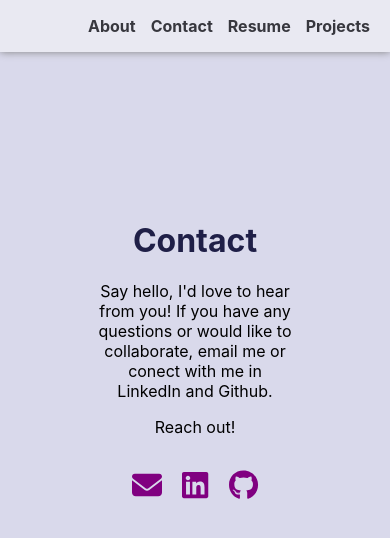
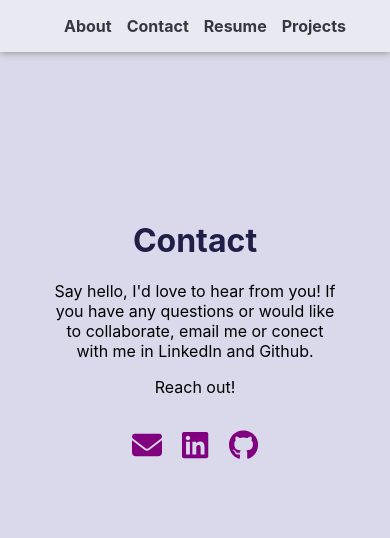
Before and after one commit to creyes25/carolina-reyes-portfolio, a React (Create React App) app: page /contact in a window 390 px wide. Shown: the top 538 px of the page. Built offline with nearby package versions, Linux system fonts and the light colour scheme; the HTML template or start-up script is replaced by a standard one.

Commit message:
fix responsiveness

```diff
--- a/src/components/NavBar/NavBar.module.css
+++ b/src/components/NavBar/NavBar.module.css
@@ -58,10 +58,11 @@ nav > ul {
 
 
 
-@media (max-width: 450px) {
+@media (max-width: 570px) {
   nav{
     background-color: #e9e9f2;
     width: 100%;
+    justify-content: center;
   }
   .name {
     display: none;
--- a/src/pages/Contact/Contact.module.css
+++ b/src/pages/Contact/Contact.module.css
@@ -33,9 +33,14 @@
   color: purple
 }
 
-@media (max-width: 450px) {
+@media (max-width: 870px) {
+  .contact_info {
+    margin: 0 auto;
+    width: 100%;
+  }
   .contact_info > p {
-    width: auto;
+    margin: 0 auto;
+    width: 75%;
   }
 
 }
```
